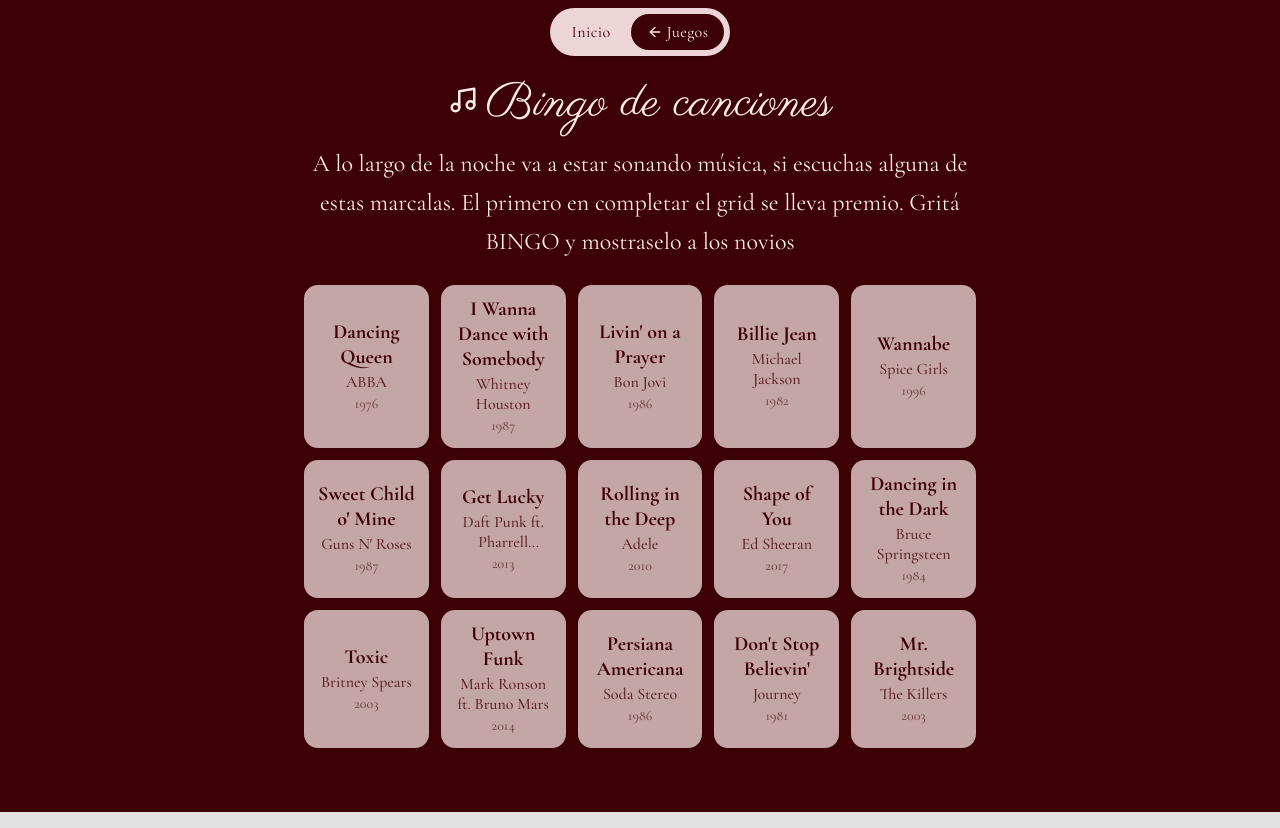
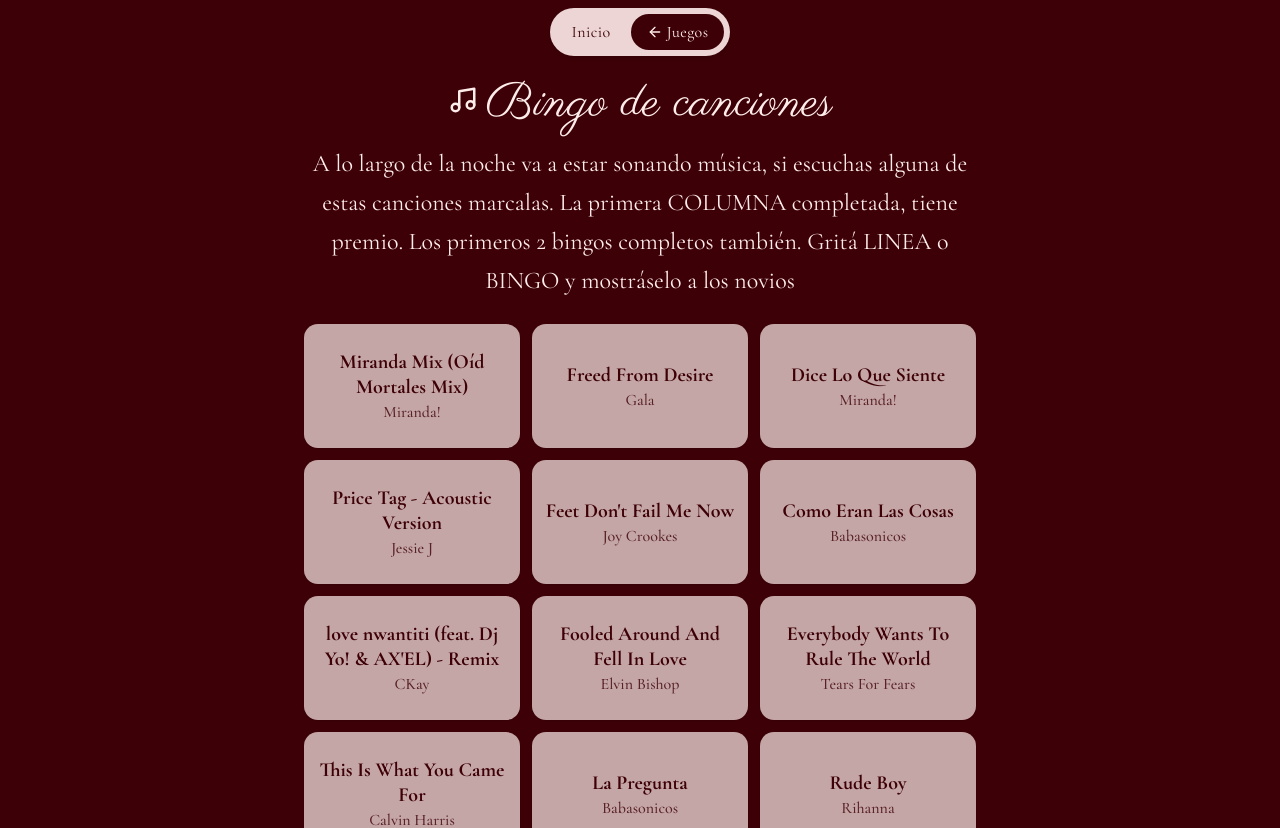
Before and after one commit to Nahue941/wedding, a React (Vite) app: page /juegos/bingo-canciones in a window 1280 px wide. Shown: the top 828 px of the page. Built offline with nearby package versions, Linux system fonts and the light colour scheme.

Commit message:
🔨 Change: Improve games

```diff
--- a/src/games/GuestBingo/GuestBingo.jsx
+++ b/src/games/GuestBingo/GuestBingo.jsx
@@ -1,7 +1,6 @@
-import { useState } from "react";
-
 import BingoGrid from "./BingoGrid";
 import { bingoColumns } from "./bingoData";
+import { useState } from "react";
 
 const STORAGE_KEY = "bingo_invitados_answers";
 
@@ -50,9 +49,10 @@
       </h1>
 
       <p className="text-xl sm:text-2xl text-center leading-relaxed mb-6 px-1">
-        Encontrá al invitado que cumple con esta afirmación y anotá su
-        nombre. Cuando llenes el bingo mostráselos a los novios para que lo
-        validen, mucha suerte y a conocerse
+        {`Encontrá al invitado que cumple con esta afirmación y anotá su nombre, tocando el cuadrado (podés editarlo sin problemas)
+        no podés ser vos mismo y no podés repetir persona. Cuando llenes el
+        bingo mostráselos a los novios para que lo validen. Mucha suerte y a
+        conocerse!`}
       </p>
 
       <BingoGrid
--- a/src/games/GuestBingo/bingoData.js
+++ b/src/games/GuestBingo/bingoData.js
@@ -10,13 +10,16 @@
 export const bingoColumns = [
   [
     "Viene del exterior",
-    "Tiene más de 3 hermanos",
-    "Conoció a los novios en el trabajo",
+    "Tiene alguna alergia",
+    "Tiene una mascota inusual",
+    "Tiene uno o más tatuajes",
+    "Es hijo/a único/a",
   ],
-  ["Casi queda detenido", "Tiene un tatuaje", "Es fanático de algún deporte"],
   [
     "Fue operado de urgencia",
-    "Tiene una mascota poco común",
-    "Conoce a los novios desde la infancia",
+    "Usa lentes de contacto",
+    "Es zurdo",
+    "Toca un instrumento",
+    "Practica algún deporte",
   ],
 ];
--- a/src/games/MusicBingo/MusicBingoHeader.jsx
+++ b/src/games/MusicBingo/MusicBingoHeader.jsx
@@ -9,9 +9,10 @@
       </h1>
 
       <p className="text-xl sm:text-2xl leading-relaxed px-1">
-        A lo largo de la noche va a estar sonando música, si escuchas alguna
-        de estas marcalas. El primero en completar el grid se lleva premio.
-        Gritá BINGO y mostraselo a los novios
+        A lo largo de la noche va a estar sonando música, si escuchas alguna de
+        estas canciones marcalas. La primera COLUMNA completada, tiene premio.
+        Los primeros 2 bingos completos también. Gritá LINEA o BINGO y
+        mostráselo a los novios
       </p>
     </div>
   );
--- a/src/games/MusicBingo/config.js
+++ b/src/games/MusicBingo/config.js
@@ -2,5 +2,5 @@
 // board — nothing else in the game needs to change. If a device already has
 // a board stored for different dimensions, it gets regenerated automatically
 // (see storage.js / useMusicBingoBoard.js).
-export const GRID_ROWS = 3;
-export const GRID_COLUMNS = 5;
+export const GRID_ROWS = 5;
+export const GRID_COLUMNS = 3;
--- a/src/games/MusicBingo/songs.js
+++ b/src/games/MusicBingo/songs.js
@@ -4,104 +4,105 @@
 // it's intentionally larger than the configured grid so a board can be
 // randomly (and uniquely) selected from it.
 export const songs = [
+  { song: "Friday I'm In Love", artist: "The Cure" },
+  { song: "Leave The Door Open", artist: "Bruno Mars" },
+  { song: "Back On 74", artist: "Jungle" },
+  { song: "Take on Me", artist: "a-ha" },
+  { song: "Billie Jean", artist: "Michael Jackson" },
   {
-    song: "Billie Jean",
-    artist: "Michael Jackson",
-    year: 1982,
+    song: "Some Velvet Morning (feat. Kate Moss) - Single Mix - Remastered 2019",
+    artist: "Primal Scream",
   },
+  { song: "Para Siempre", artist: "Benjamín Amadeo" },
+  { song: "Ice Ice Baby", artist: "Vanilla Ice" },
+  { song: "Another Brick in the Wall, Pt. 2", artist: "Pink Floyd" },
+  { song: "Private Idaho", artist: "The B-52's" },
+  { song: "Parque de Diversiones 15 Años", artist: "Hana" },
+  { song: "WHERE IS MY HUSBAND!", artist: "RAYE" },
+  { song: "Water", artist: "Tyla" },
+  { song: "CHANEL", artist: "Tyla" },
+  { song: "Mercy", artist: "Duffy" },
   {
-    song: "Dancing Queen",
-    artist: "ABBA",
-    year: 1976,
+    song: "Have You Ever Seen The Rain",
+    artist: "Creedence Clearwater Revival",
   },
+  { song: "Hooked On A Feeling", artist: "Blue Swede" },
+  { song: "Spirit In The Sky", artist: "Norman Greenbaum" },
+  { song: "No One Dies From Love", artist: "Tove Lo" },
+  { song: "Fooled Around And Fell In Love", artist: "Elvin Bishop" },
+  { song: "Everybody Wants To Rule The World", artist: "Tears For Fears" },
+  { song: "Dice Lo Que Siente", artist: "Miranda!" },
+  { song: "Romix", artist: "Miranda!" },
+  { song: "Amour Ex Machina", artist: "L'Impératrice" },
+  { song: "Cosmogonie", artist: "L'Impératrice" },
+  { song: "Feet Don't Fail Me Now", artist: "Joy Crookes" },
   {
-    song: "I Wanna Dance with Somebody",
-    artist: "Whitney Houston",
-    year: 1987,
+    song: "Sweet & Sublime (feat. Erick the Architect)",
+    artist: "L'Impératrice",
   },
+  { song: "ENTROPIA", artist: "L'Impératrice" },
+  { song: "Unstoppable", artist: "Lianne La Havas" },
+  { song: "telepatía", artist: "Kali Uchis" },
+  { song: "Me Gustas Tanto", artist: "Miranda!" },
+  { song: "Como Eran Las Cosas", artist: "Babasonicos" },
+  { song: "Dancing With A Stranger (with Normani)", artist: "Sam Smith" },
+  { song: "Todo de Mi", artist: "Angela Navarro" },
+  { song: "Angels Like You", artist: "Miley Cyrus" },
+  { song: "Extraño", artist: "Miranda!" },
+  { song: "Hasta el fin del mundo", artist: "Jennifer Peña" },
+  { song: "Freed From Desire", artist: "Gala" },
+  { song: "100% Pure Love", artist: "Crystal Waters" },
+  { song: "Smooth Operator - Single Version", artist: "Sade" },
+  { song: "Mismo Amor", artist: "Julieta Venegas" },
+  { song: "Please Me", artist: "Poncho" },
+  { song: "Anxiety", artist: "Doechii" },
+  { song: "Rude Boy", artist: "Rihanna" },
+  { song: "Pumped Up Kicks", artist: "Foster The People" },
+  { song: "Ángel - Once in Your Lifetime", artist: "Belinda" },
+  { song: "Messy", artist: "Lola Young" },
+  { song: "Move", artist: "Adam Port" },
+  { song: "F.E.E.L. - Angelo Ferreri Remix", artist: "Music P" },
   {
-    song: "Livin' on a Prayer",
-    artist: "Bon Jovi",
-    year: 1986,
+    song: "World Hold On (Children Of The Sky) - FISHER Rework",
+    artist: "Bob Sinclar",
   },
-  {
-    song: "Don't Stop Believin'",
-    artist: "Journey",
-    year: 1981,
-  },
-  {
-    song: "Sweet Child o' Mine",
-    artist: "Guns N' Roses",
-    year: 1987,
-  },
-  {
-    song: "Dancing in the Dark",
-    artist: "Bruce Springsteen",
-    year: 1984,
-  },
-  {
-    song: "Uptown Funk",
-    artist: "Mark Ronson ft. Bruno Mars",
-    year: 2014,
-  },
-  {
-    song: "Toxic",
-    artist: "Britney Spears",
-    year: 2003,
-  },
-  {
-    song: "Rolling in the Deep",
-    artist: "Adele",
-    year: 2010,
-  },
-  {
-    song: "Shape of You",
-    artist: "Ed Sheeran",
-    year: 2017,
-  },
-  {
-    song: "Get Lucky",
-    artist: "Daft Punk ft. Pharrell Williams",
-    year: 2013,
-  },
-  {
-    song: "Despacito",
-    artist: "Luis Fonsi ft. Daddy Yankee",
-    year: 2017,
-  },
-  {
-    song: "La Vida Es un Carnaval",
-    artist: "Celia Cruz",
-    year: 1998,
-  },
-  {
-    song: "Persiana Americana",
-    artist: "Soda Stereo",
-    year: 1986,
-  },
-  {
-    song: "De Música Ligera",
-    artist: "Soda Stereo",
-    year: 1990,
-  },
-  {
-    song: "Livin' la Vida Loca",
-    artist: "Ricky Martin",
-    year: 1999,
-  },
-  {
-    song: "Wannabe",
-    artist: "Spice Girls",
-    year: 1996,
-  },
-  {
-    song: "Mr. Brightside",
-    artist: "The Killers",
-    year: 2003,
-  },
-  {
-    song: "Wake Me Up",
-    artist: "Avicii",
-    year: 2013,
-  },
+  { song: "Putita", artist: "Babasonicos" },
+  { song: "Vámonos De Viaje", artist: "Bandalos Chinos" },
+  { song: "BIRDS OF A FEATHER", artist: "Billie Eilish" },
+  { song: "The Door", artist: "Teddy Swims" },
+  { song: "Lose Control", artist: "Teddy Swims" },
+  { song: "Será", artist: "Las Pelotas" },
+  { song: "La Pregunta", artist: "Babasonicos" },
+  { song: "El Mareo", artist: "Bajofondo" },
+  { song: "Carismático", artist: "Babasonicos" },
+  { song: "Die With A Smile", artist: "Lady Gaga" },
+  { song: "Don't Speak", artist: "No Doubt" },
+  { song: "El Colmo", artist: "Babasonicos" },
+  { song: "Zombie", artist: "The Cranberries" },
+  { song: "Flowers", artist: "Miley Cyrus" },
+  { song: "Anubis", artist: "Babasonicos" },
+  { song: "Break Free", artist: "Ariana Grande" },
+  { song: "Blinding Lights", artist: "The Weeknd" },
+  { song: "Golden", artist: "Harry Styles" },
+  { song: "love nwantiti (feat. Dj Yo! & AX'EL) - Remix", artist: "CKay" },
+  { song: "positions", artist: "Ariana Grande" },
+  { song: "Miranda Mix (Oíd Mortales Mix)", artist: "Miranda!" },
+  { song: "Supalonely", artist: "BENEE" },
+  { song: "Watermelon Sugar", artist: "Harry Styles" },
+  { song: "Smile", artist: "Lily Allen" },
+  { song: "Chained To The Rhythm", artist: "Katy Perry" },
+  { song: "What's Up?", artist: "4 Non Blondes" },
+  { song: "Take Me To Church", artist: "Hozier" },
+  { song: "Tú", artist: "Shakira" },
+  { song: "Personal Jesus", artist: "Depeche Mode" },
+  { song: "Snow (Hey Oh)", artist: "Red Hot Chili Peppers" },
+  { song: "This Is What You Came For", artist: "Calvin Harris" },
+  { song: "Send My Love (To Your New Lover)", artist: "Adele" },
+  { song: "Price Tag - Acoustic Version", artist: "Jessie J" },
+  { song: "Sexmachine (Part 1 And 2)", artist: "James Brown" },
+  { song: "Elastic Heart", artist: "Sia" },
+  { song: "Back To Black", artist: "Amy Winehouse" },
+  { song: "You Know I'm No Good", artist: "Amy Winehouse" },
+  { song: "Rehab", artist: "Amy Winehouse" },
+  { song: "Amiga da Minha Mulher", artist: "Seu Jorge" },
 ];
--- a/src/games/TreasureHunt/items.js
+++ b/src/games/TreasureHunt/items.js
@@ -2,15 +2,18 @@
 // UI, item count and progress counter are all derived exclusively from this
 // array — add or remove strings here and nothing else needs to change.
 export const TREASURE_HUNT_ITEMS = [
-  "Una corbata roja",
+  "Una corbata ROJA",
   "Anteojos",
   "Un zapato",
-  "3 vasos",
+  "Un labial bordó",
   "Una colita de pelo",
   "Un anillo",
-  "Un centro de mesa",
-  "Una media",
-  "El otro zapato",
-  "Un arito",
+  "Una media AZUL",
+  "Otro zapato, pero distinto",
+  "Un arito DORADO",
   "Una llave",
+  "Un encendedor",
+  "Un DNI",
+  "Una servilleta",
+  "Un celular",
 ];
```
